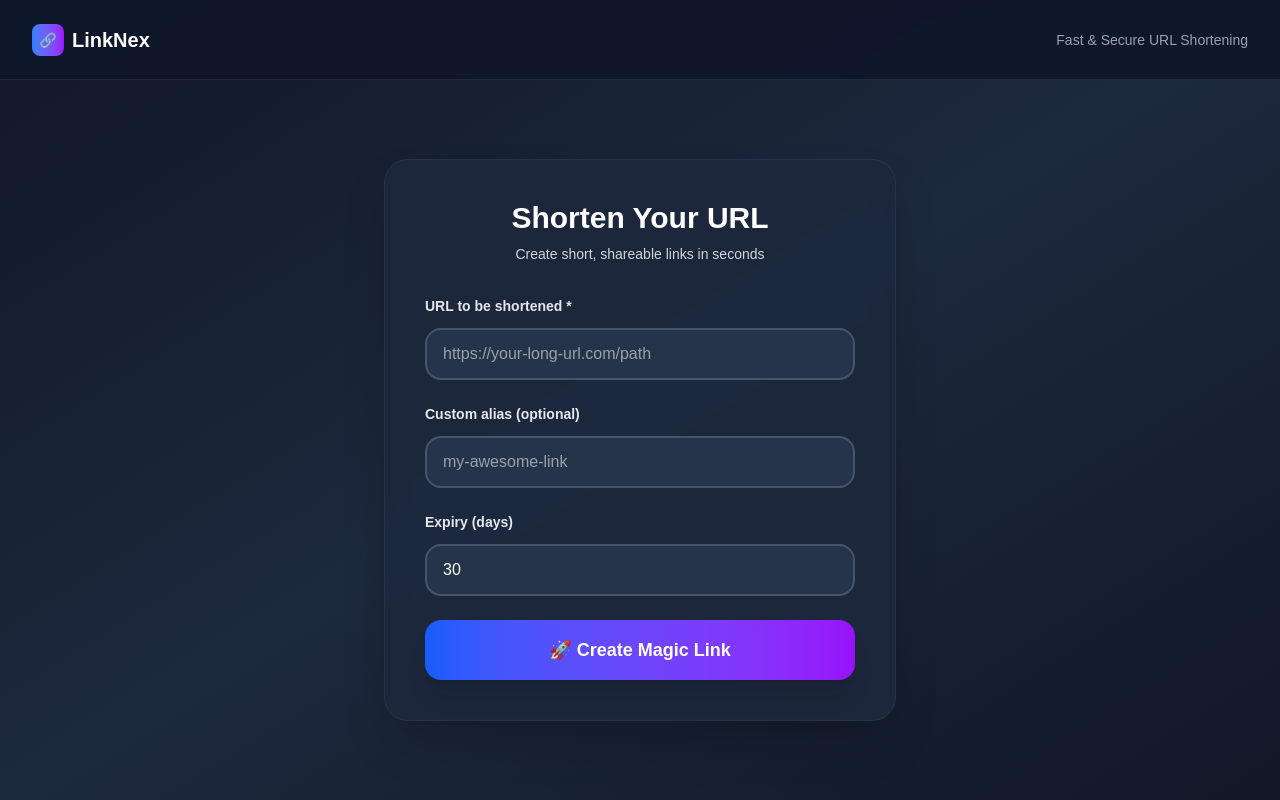
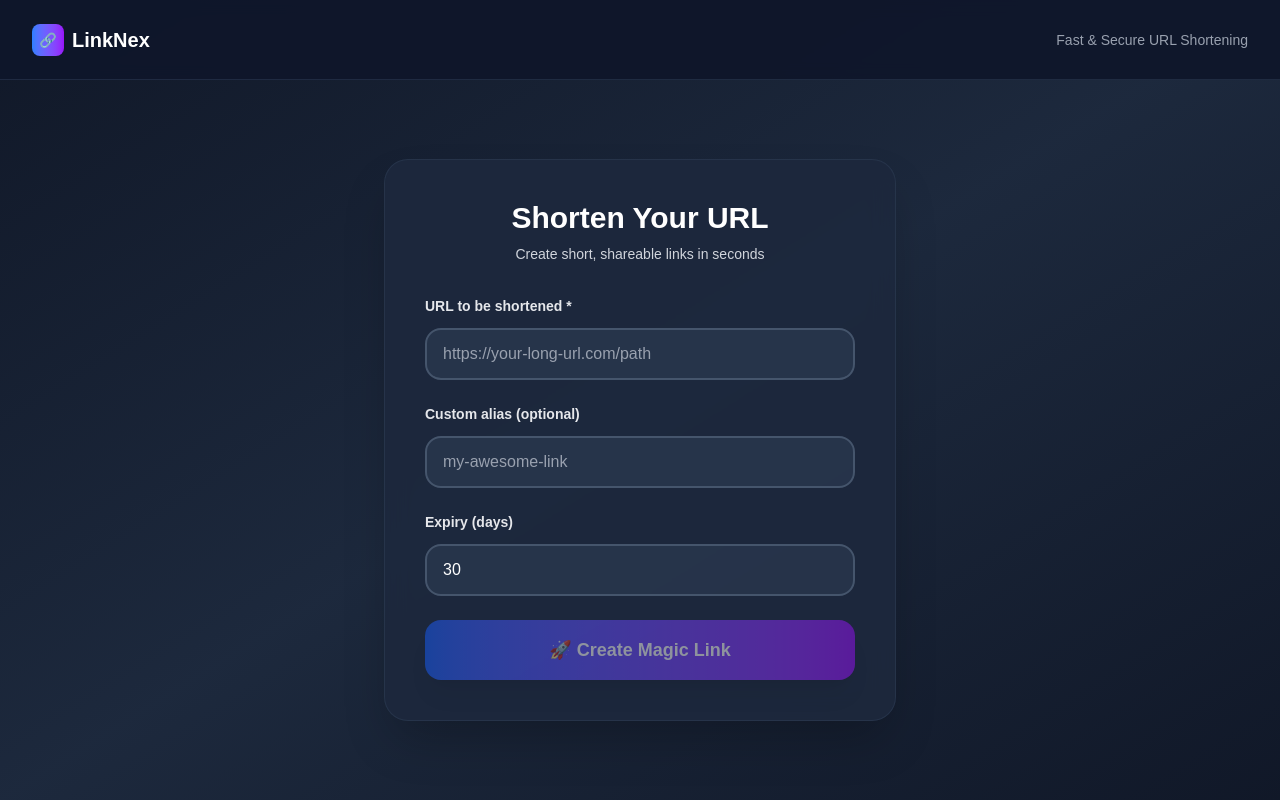
Before and after one commit to Ani1411/link-nex, a Next.js app in the folder frontend/: page / in a window 1280 px wide. Built offline with nearby package versions, Linux system fonts and the light colour scheme; no server answers.

Commit message:
form optimisations

```diff
--- a/frontend/src/app/page.tsx
+++ b/frontend/src/app/page.tsx
@@ -1,8 +1,11 @@
 import UrlShortenerForm from '../components/UrlShortenerForm';
+import { Toaster } from 'react-hot-toast';
 
 export default function Home() {
+
   return (
-    <div className="h-screen bg-linear-to-br from-gray-900 via-slate-800 to-gray-900">
+    <>
+      <div className="min-h-screen bg-linear-to-br from-gray-900 via-slate-800 to-gray-900">
         <nav className="h-16 sm:h-20 bg-slate-900/95 backdrop-blur-sm border-b border-slate-700/50 flex items-center justify-between px-4 sm:px-6 lg:px-8">
           <div className="flex items-center space-x-2">
             <div className="w-8 h-8 bg-linear-to-r from-blue-500 to-purple-600 rounded-lg flex items-center justify-center">
@@ -20,5 +23,17 @@ export default function Home() {
           <UrlShortenerForm />
         </div>
       </div>
+      <Toaster
+        position="top-right"
+        toastOptions={{
+          duration: 3000,
+          style: {
+            background: '#1e293b',
+            color: '#f1f5f9',
+            border: '1px solid #334155',
+          },
+        }}
+      />
+    </>
   );
 }
--- a/frontend/src/components/UrlShortenerForm.tsx
+++ b/frontend/src/components/UrlShortenerForm.tsx
@@ -1,27 +1,42 @@
 'use client'
 
-import React, { JSX } from 'react';
+import React, { JSX, useCallback, useMemo, useTransition } from 'react';
 import { URLResponse, FormData } from '../interfaces/url.interface';
 import { useState } from 'react';
 import { urlService } from '@/services/url.service';
+
 import toast from 'react-hot-toast';
 
 
 export default function UrlShortenerForm(): JSX.Element {
-
+  const [isPending, startTransition] = useTransition();
   const [formData, setFormData] = useState<FormData>({
     originalUrl: '',
     customAlias: '',
     expiryDays: 30,
   });
   const [result, setResult] = useState<URLResponse | null>(null);
-  const [loading, setLoading] = useState<boolean>(false);
   const [error, setError] = useState<string>('');
-  const [fieldErrors, setFieldErrors] = useState<{[key: string]: boolean}>({});
+  const [fieldErrors, setFieldErrors] = useState<{ [key: string]: boolean }>({});
 
-  const handleSubmit = async (e: React.FormEvent<HTMLFormElement>): Promise<void> => {
+  const isValidUrl = useMemo(() => {
+    try {
+      return formData.originalUrl ? new URL(formData.originalUrl) : false;
+    } catch {
+      return false;
+    }
+  }, [formData.originalUrl]);
+
+  const handleSubmit = useCallback((e: React.FormEvent<HTMLFormElement>): void => {
     e.preventDefault();
-    setLoading(true);
+
+    if (!isValidUrl) {
+      toast.error('Please enter a valid URL');
+      setFieldErrors({ originalUrl: true });
+      return;
+    }
+
+    startTransition(async () => {
       setError('');
       setResult(null);
       setFieldErrors({});
@@ -30,9 +45,7 @@ export default function UrlShortenerForm(): JSX.Element {
         const response = await urlService.createShortUrl(formData);
         setResult(response);
         toast.success('Short URL created successfully!');
-    }
-    catch (err:any) {
-      if (err) {
+      } catch (err: any) {
         const errorMessage = typeof err.response?.data?.detail === 'string'
           ? err.response.data.detail
           : err.response?.data?.detail?.message || 'Failed to create short URL';
@@ -40,7 +53,7 @@ export default function UrlShortenerForm(): JSX.Element {
         toast.error(errorMessage);
 
         // Highlight fields based on error type
-        const errors: {[key: string]: boolean} = {};
+        const errors: { [key: string]: boolean } = {};
         if (errorMessage.toLowerCase().includes('url') || errorMessage.toLowerCase().includes('invalid')) {
           errors.originalUrl = true;
         }
@@ -51,29 +64,25 @@ export default function UrlShortenerForm(): JSX.Element {
           errors.expiryDays = true;
         }
         setFieldErrors(errors);
-      } else {
-        setError('An unexpected error occurred');
-        toast.error('An unexpected error occurred');
       }
-    } finally {
-      setLoading(false);
-    }
-  }
+    });
+  }, [formData, isValidUrl]);
 
-  const copyToClipboard = async (text: string): Promise<void> => {
+  const copyToClipboard = useCallback(async (text: string): Promise<void> => {
     try {
       await navigator.clipboard.writeText(text);
       toast.success('Copied to clipboard! 📋');
-    } catch (err) {
-      console.error('Failed to copy:', err);
+    } catch {
       toast.error('Failed to copy to clipboard');
     }
-  };
+  }, []);
 
-  const resetForm = (): void => {
+  const resetForm = useCallback((): void => {
     setResult(null);
     setFormData({ originalUrl: '', customAlias: '', expiryDays: 30 });
-  };
+    setError('');
+    setFieldErrors({});
+  }, []);
 
   if (result) {
     return (
@@ -128,8 +137,7 @@ export default function UrlShortenerForm(): JSX.Element {
             required
             value={formData.originalUrl}
             onChange={(e) => setFormData({ ...formData, originalUrl: e.target.value })}
-            className={`w-full px-3 sm:px-4 py-2 sm:py-3 text-sm sm:text-base border-2 rounded-xl sm:rounded-2xl focus:outline-none focus:ring-2 transition-all duration-300 bg-slate-700/50 hover:bg-slate-700 placeholder-gray-400 text-white ${
-              fieldErrors.originalUrl
+            className={`w-full px-3 sm:px-4 py-2 sm:py-3 text-sm sm:text-base border-2 rounded-xl sm:rounded-2xl focus:outline-none focus:ring-2 transition-all duration-300 bg-slate-700/50 hover:bg-slate-700 placeholder-gray-400 text-white ${fieldErrors.originalUrl
               ? 'border-red-500 focus:ring-red-500 focus:border-red-500'
               : 'border-slate-600 focus:ring-blue-500 focus:border-transparent'
               }`}
@@ -145,8 +153,7 @@ export default function UrlShortenerForm(): JSX.Element {
             type="text"
             value={formData.customAlias}
             onChange={(e) => setFormData({ ...formData, customAlias: e.target.value })}
-            className={`w-full px-3 sm:px-4 py-2 sm:py-3 text-sm sm:text-base border-2 rounded-xl sm:rounded-2xl focus:outline-none focus:ring-2 transition-all duration-300 bg-slate-700/50 hover:bg-slate-700 placeholder-gray-400 text-white ${
-              fieldErrors.customAlias
+            className={`w-full px-3 sm:px-4 py-2 sm:py-3 text-sm sm:text-base border-2 rounded-xl sm:rounded-2xl focus:outline-none focus:ring-2 transition-all duration-300 bg-slate-700/50 hover:bg-slate-700 placeholder-gray-400 text-white ${fieldErrors.customAlias
               ? 'border-red-500 focus:ring-red-500 focus:border-red-500'
               : 'border-slate-600 focus:ring-blue-500 focus:border-transparent'
               }`}
@@ -164,8 +171,7 @@ export default function UrlShortenerForm(): JSX.Element {
             max="365"
             value={formData.expiryDays}
             onChange={(e) => setFormData({ ...formData, expiryDays: parseInt(e.target.value) || 30 })}
-            className={`w-full px-3 sm:px-4 py-2 sm:py-3 text-sm sm:text-base border-2 rounded-xl sm:rounded-2xl focus:outline-none focus:ring-2 transition-all duration-300 bg-slate-700/50 hover:bg-slate-700 text-white ${
-              fieldErrors.expiryDays
+            className={`w-full px-3 sm:px-4 py-2 sm:py-3 text-sm sm:text-base border-2 rounded-xl sm:rounded-2xl focus:outline-none focus:ring-2 transition-all duration-300 bg-slate-700/50 hover:bg-slate-700 text-white ${fieldErrors.expiryDays
               ? 'border-red-500 focus:ring-red-500 focus:border-red-500'
               : 'border-slate-600 focus:ring-blue-500 focus:border-transparent'
               }`}
@@ -174,10 +180,10 @@ export default function UrlShortenerForm(): JSX.Element {
 
         <button
           type="submit"
-          disabled={loading}
+          disabled={isPending || !isValidUrl}
           className="w-full bg-linear-to-r from-blue-600 to-purple-600 text-white py-3 sm:py-4 px-4 sm:px-6 text-sm sm:text-base md:text-lg rounded-xl sm:rounded-2xl hover:from-blue-700 hover:to-purple-700 transform hover:scale-[1.02] hover:-translate-y-1 transition-all duration-300 font-bold shadow-xl hover:shadow-2xl cursor-pointer disabled:opacity-50 disabled:cursor-not-allowed disabled:transform-none"
         >
-          {loading ? '⏳ Creating...' : '🚀 Create Magic Link'}
+          {isPending ? '⏳ Creating...' : '🚀 Create Magic Link'}
         </button>
       </form>
     </div>
--- a/frontend/src/services/api.service.ts
+++ b/frontend/src/services/api.service.ts
@@ -1,12 +1,16 @@
-import Axios from 'axios';
-
+import axios from 'axios';
 
 const API_BASE_URL = process.env.NEXT_PUBLIC_API_URL || 'http://localhost:8000/api/v1';
 
+export const api = axios.create({
+  baseURL: API_BASE_URL,
+  headers: {
+    'Content-Type': 'application/json',
+  },
+});
 
-export const api = Axios.create({
-    baseURL: API_BASE_URL,
-    headers: {
-        'Content-Type': 'application/json',
-    },
-});
+export class ApiError extends Error {
+  constructor(public status: number, public data: any) {
+    super(`API Error: ${status}`);
+  }
+}
```
Lines whose indentation alone changed are shown as unchanged.
